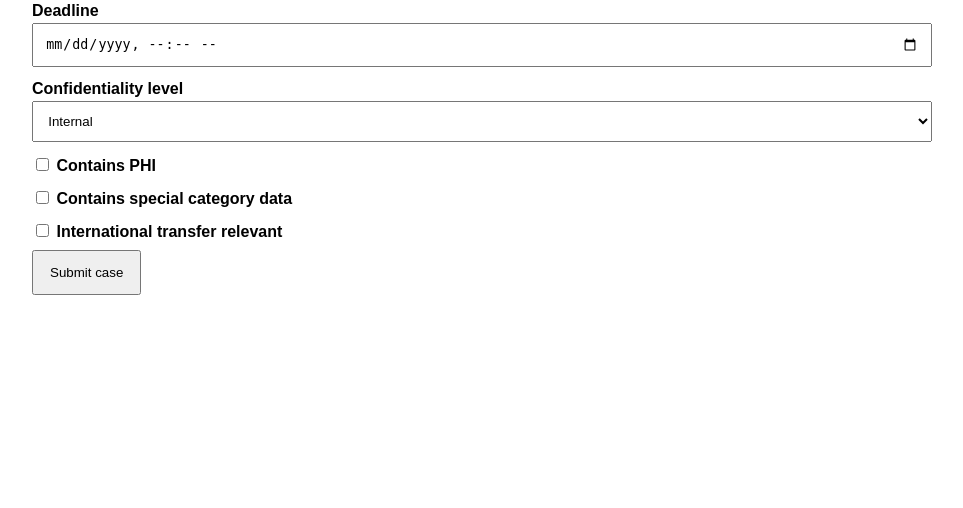
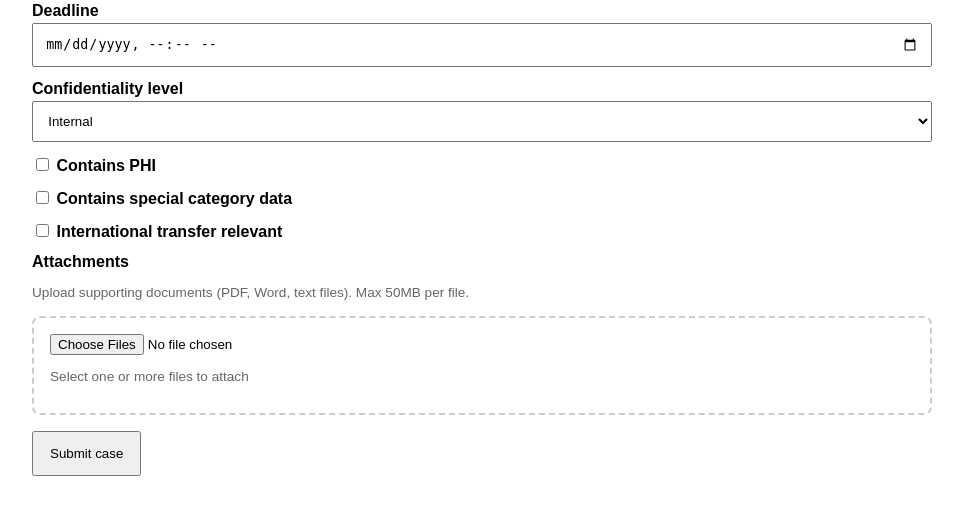
Before and after one commit to harkers/github-privacy-intake, a FastAPI app: page /cases/new in a window 1280 px wide. Shown: the part 814-1322 px from the top of the page, without its empty margins (0-963 px from the left). Before the commit the page ends 1109 px from the top, so only its background shows below. Run offline with FastAPI, Linux system fonts and the light colour scheme; some libraries are stand-ins or nearby versions.

Commit message:
Add file upload support for PDFs, Word docs, and text files
- Add app/uploads.py for file validation and storage
- Support .pdf, .doc, .docx, .txt files up to 50MB
- Store files in uploads/{case_ref}/ directory
- Generate SHA256 hash for integrity verification
- Create artefact records in database
- Update new_case.html with file upload form
- Update case_detail.html to display attachments
- Add Docker volume for persistent uploads storage
- Add .gitignore for Python and environment files

```diff
--- a/app/main.py
+++ b/app/main.py
@@ -1,10 +1,21 @@
-from fastapi import FastAPI, Request, Form
+import os
+from fastapi import FastAPI, Request, Form, UploadFile, File
 from fastapi.responses import HTMLResponse, RedirectResponse, JSONResponse
 from fastapi.templating import Jinja2Templates
+from fastapi.staticfiles import StaticFiles
+from pathlib import Path
 from .repository import create_case, list_cases, get_case
+from .uploads import validate_file, save_upload, create_artefact_record
 
 app = FastAPI(title="Privacy Intake", version="0.1.0")
 templates = Jinja2Templates(directory="app/templates")
+
+# Create uploads directory if it doesn't exist
+UPLOAD_DIR = Path(os.getenv('UPLOAD_DIR', './uploads'))
+UPLOAD_DIR.mkdir(parents=True, exist_ok=True)
+
+# Mount static files for downloads
+app.mount('/uploads', StaticFiles(directory=str(UPLOAD_DIR)), name='uploads')
 
 @app.get("/healthz")
 def healthz():
@@ -19,7 +30,7 @@ def new_case(request: Request):
     return templates.TemplateResponse("new_case.html", {"request": request})
 
 @app.post("/cases")
-def create_case_route(
+async def create_case_route(
     request_type: str = Form(...),
     title: str = Form(...),
     description: str = Form(...),
@@ -33,6 +44,7 @@ def create_case_route(
     contains_phi: bool = Form(False),
     contains_special_category: bool = Form(False),
     international_transfer: bool = Form(False),
+    files: list[UploadFile] = File(default=[]),
 ):
     payload = {
         "request_type": request_type,
@@ -51,6 +63,34 @@ def create_case_route(
         "metadata": {},
     }
     created = create_case(payload)
+
+    # Process file uploads
+    uploaded_artefacts = []
+    if files:
+        from .db import get_db
+        for file in files:
+            if file.filename:
+                is_valid, error = validate_file(file)
+                if not is_valid:
+                    # Skip invalid files but continue processing
+                    continue
+                try:
+                    upload_meta = await save_upload(file, created['id'], created['case_ref'])
+                    # Create artefact record
+                    with get_db() as conn:
+                        artefact = create_artefact_record(
+                            conn,
+                            case_id=created['id'],
+                            task_id=created.get('task_id'),
+                            upload_meta=upload_meta,
+                            submitted_by=submitted_by,
+                        )
+                        uploaded_artefacts.append(artefact)
+                except Exception as e:
+                    # Log error but don't fail the case creation
+                    import logging
+                    logging.error(f"Failed to save upload {file.filename}: {e}")
+
     return RedirectResponse(url=f"/cases/{created['id']}", status_code=303)
 
 @app.get("/cases/{case_id}", response_class=HTMLResponse)
--- a/app/templates/new_case.html
+++ b/app/templates/new_case.html
@@ -10,11 +10,17 @@
     textarea { min-height: 10rem; }
     .row { margin-bottom: .6rem; }
     .button { padding: .8rem 1rem; }
+    .file-upload { border: 2px dashed #ccc; padding: 1rem; margin: 1rem 0; border-radius: 8px; }
+    .file-upload:hover { border-color: #999; }
+    .file-list { margin-top: .5rem; }
+    .file-item { display: flex; align-items: center; gap: .5rem; padding: .3rem 0; }
+    .file-item button { background: none; border: none; color: #c00; cursor: pointer; font-size: 1.2rem; }
+    .hint { font-size: .85rem; color: #666; }
   </style>
 </head>
 <body>
   <h1>Create privacy case</h1>
-  <form method="post" action="/cases">
+  <form method="post" action="/cases" enctype="multipart/form-data">
     <label>Request type</label>
     <select name="request_type">
       <option value="incident">Incident</option>
@@ -66,6 +72,13 @@
     <div class="row"><label><input type="checkbox" name="contains_special_category"> Contains special category data</label></div>
     <div class="row"><label><input type="checkbox" name="international_transfer"> International transfer relevant</label></div>
 
+    <label>Attachments</label>
+    <p class="hint">Upload supporting documents (PDF, Word, text files). Max 50MB per file.</p>
+    <div class="file-upload">
+      <input type="file" name="files" multiple accept=".pdf,.doc,.docx,.txt">
+      <p class="hint">Select one or more files to attach</p>
+    </div>
+
     <button class="button" type="submit">Submit case</button>
   </form>
 </body>
--- /dev/null
+++ b/app/uploads.py
@@ -0,0 +1,113 @@
+"""File upload handling for privacy intake cases."""
+
+import os
+import hashlib
+from pathlib import Path
+from datetime import datetime, timezone
+from typing import Optional
+from fastapi import UploadFile
+from psycopg.types.json import Json
+
+# Allowed file types with their MIME types
+ALLOWED_EXTENSIONS = {
+    '.pdf': 'application/pdf',
+    '.doc': 'application/msword',
+    '.docx': 'application/vnd.openxmlformats-officedocument.wordprocessingml.document',
+    '.txt': 'text/plain',
+}
+
+MAX_FILE_SIZE = 50 * 1024 * 1024  # 50MB max
+
+# Upload storage path - can be overridden via environment
+UPLOAD_DIR = Path(os.getenv('UPLOAD_DIR', './uploads'))
+
+
+def validate_file(file: UploadFile) -> tuple[bool, str]:
+    """Validate uploaded file.
+
+    Returns (is_valid, error_message).
+    """
+    if not file.filename:
+        return False, "No filename provided"
+
+    # Check extension
+    ext = Path(file.filename).suffix.lower()
+    if ext not in ALLOWED_EXTENSIONS:
+        return False, f"File type not allowed. Allowed: {', '.join(ALLOWED_EXTENSIONS.keys())}"
+
+    # Filename security - prevent path traversal
+    if '..' in file.filename or '/' in file.filename or '\\' in file.filename:
+        return False, "Invalid filename"
+
+    return True, ""
+
+
+async def save_upload(file: UploadFile, case_id: str, case_ref: str) -> dict:
+    """Save uploaded file and return artefact metadata.
+
+    Creates directory structure: uploads/{case_ref}/
+    Generates SHA256 hash for integrity.
+    """
+    # Ensure upload directory exists
+    case_dir = UPLOAD_DIR / case_ref
+    case_dir.mkdir(parents=True, exist_ok=True)
+
+    # Sanitize filename
+    safe_name = Path(file.filename).name
+    timestamp = datetime.now(timezone.utc).strftime('%Y%m%d_%H%M%S')
+    stored_name = f"{timestamp}_{safe_name}"
+    file_path = case_dir / stored_name
+
+    # Read and hash in chunks
+    content = await file.read()
+
+    # Check size
+    if len(content) > MAX_FILE_SIZE:
+        raise ValueError(f"File too large. Max size: {MAX_FILE_SIZE // (1024*1024)}MB")
+
+    # Calculate hash
+    sha256 = hashlib.sha256(content).hexdigest()
+
+    # Write file
+    file_path.write_bytes(content)
+
+    # Get MIME type
+    ext = Path(file.filename).suffix.lower()
+    mime_type = ALLOWED_EXTENSIONS.get(ext, 'application/octet-stream')
+
+    return {
+        'filename': file.filename,
+        'stored_name': stored_name,
+        'storage_path': str(file_path),
+        'mime_type': mime_type,
+        'sha256': sha256,
+        'size_bytes': len(content),
+    }
+
+
+def create_artefact_record(conn, case_id: str, task_id: Optional[str], upload_meta: dict, submitted_by: str) -> dict:
+    """Create artefact record in database."""
+    import uuid
+
+    with conn.cursor() as cur:
+        cur.execute(
+            """
+            INSERT INTO artefacts (
+                id, case_id, task_id, artefact_type, filename, storage_path,
+                mime_type, sha256, created_by
+            ) VALUES (%s, %s, %s, %s, %s, %s, %s, %s, %s)
+            RETURNING id, filename, artefact_type, created_at
+            """,
+            (
+                str(uuid.uuid4()),
+                case_id,
+                task_id,
+                'submission_attachment',
+                upload_meta['filename'],
+                upload_meta['storage_path'],
+                upload_meta['mime_type'],
+                upload_meta['sha256'],
+                submitted_by,
+            ),
+        )
+        return cur.fetchone()
```
Also changed, not shown: app/repository.py (+11 -1 lines), app/templates/case_detail.html (+21 -0 lines), docker-compose.yml (+7 -0 lines), 1 other file.
